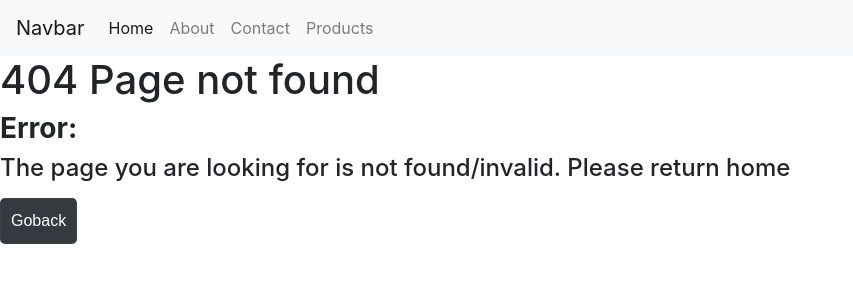
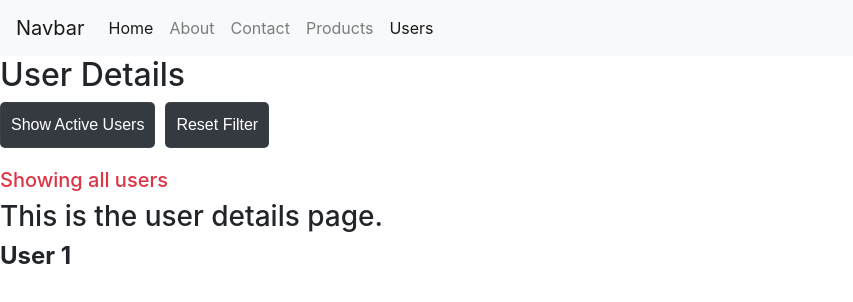
Before and after one commit to rakeshkandhi/Web-development, a React (Vite) app in the folder Learning/tutorial/: page /user/1 in a window 1280 px wide. Before the commit this address had no page. Shown: the top 302 px of the page, without its empty margins (0-853 px from the left). Built offline with nearby package versions, Linux system fonts and the light colour scheme.

Commit message:
updated the routes

```diff
--- /dev/null
+++ b/Learning/tutorial/src/Routers/Admin.tsx
@@ -0,0 +1,11 @@
+import React from 'react'
+
+const Admin: React.FC=()=> {
+  return (
+    <div>
+      <h2>This is the admin portal</h2>
+    </div>
+  )
+}
+
+export default Admin
--- a/Learning/tutorial/src/Routers/NavBar.tsx
+++ b/Learning/tutorial/src/Routers/NavBar.tsx
@@ -41,6 +41,11 @@ const NavBar: React.FC = () => {
               Products
             </NavLink>
           </li>
+          <li className="nav-item">
+            <NavLink className="nav-link" to="/user">
+              Users
+            </NavLink>
+          </li>
         </ul>
       </div>
     </nav>
--- a/Learning/tutorial/src/Routers/Products/FeaturedProducts.tsx
+++ b/Learning/tutorial/src/Routers/Products/FeaturedProducts.tsx
@@ -3,7 +3,7 @@ import React from "react";
 const FeaturedProducts: React.FC = () => {
   return (
     <div>
-      <h2>This is the featuredProducts page</h2>
+      <h2>This is the Featured products page</h2>
     </div>
   );
 };
--- a/Learning/tutorial/src/Routers/Products/NewProducts.tsx
+++ b/Learning/tutorial/src/Routers/Products/NewProducts.tsx
@@ -1,7 +1,11 @@
 import React from "react";
 
 const NewProducts: React.FC = () => {
-  return <div>NewProducts</div>;
+  return (
+    <div>
+      <h2>This is the New products page</h2>
+    </div>
+  );
 };
 
 export default NewProducts;
--- a/Learning/tutorial/src/Routers/RouterDemo.tsx
+++ b/Learning/tutorial/src/Routers/RouterDemo.tsx
@@ -9,6 +9,9 @@ import PathNotFound from "./PathNotFound";
 import Products from "./Products/Products";
 import FeaturedProducts from "./Products/FeaturedProducts";
 import NewProducts from "./Products/NewProducts";
+import Users from "./Users/Users";
+import UserDetails from "./Users/UserDetails";
+import Admin from "./Admin";
 
 export const RouterDemo: React.FC = () => {
   return (
@@ -25,6 +28,11 @@ export const RouterDemo: React.FC = () => {
             <Route path="featured" element={<FeaturedProducts />} />
             <Route path="new" element={<NewProducts />} />
           </Route>
+          <Route path="user" element={<Users />}>
+            <Route index element={<UserDetails />} />
+            <Route path=":userId" element={<UserDetails />} />
+            <Route path="admin" element={<Admin />} />
+          </Route>
           <Route path="*" element={<PathNotFound />} />
         </Routes>
       </Router>
--- /dev/null
+++ b/Learning/tutorial/src/Routers/Users/UserDetails.tsx
@@ -0,0 +1,25 @@
+import React from "react";
+import { useParams } from "react-router-dom";
+
+const UserDetails: React.FC = () => {
+  const { userId } = useParams(); // useParams returns an object eg: { userId: '1' }
+  const isValidId = Number.isInteger(Number(userId));
+  console.log(isValidId);
+
+  return (
+    <div>
+      {isValidId && (
+        <>
+          <h3>This is the user details page.</h3>
+          <h4>
+            <strong>User {userId}</strong>
+          </h4>
+        </>
+
+      )}
+    </div>
+
+  );
+};
+
+export default UserDetails;
--- /dev/null
+++ b/Learning/tutorial/src/Routers/Users/Users.tsx
@@ -0,0 +1,35 @@
+import React from "react";
+import { Outlet, useSearchParams } from "react-router-dom";
+
+const Users: React.FC = () => {
+  const [searchParams, setSearchParams] = useSearchParams();
+  const isActive = searchParams.get("filter") === "true";
+  return (
+    <>
+      <div>
+        <h2>User Details</h2>
+      </div>
+      <button
+        className="btn btn-dark"
+        onClick={() => setSearchParams({ filter: "true" })}
+      >
+        Show Active Users
+      </button>
+      <button className="btn btn-dark" onClick={() => setSearchParams({})}>
+        Reset Filter
+      </button>
+      {isActive ? (
+        <h5 className="text-success" style={{ marginTop: "20px" }}>
+          Showing active users
+        </h5>
+      ) : (
+        <h5 className="text-danger" style={{ marginTop: "20px" }}>
+          Showing all users
+        </h5>
+      )}
+      <Outlet />
+    </>
+  );
+};
+
+export default Users;
```
